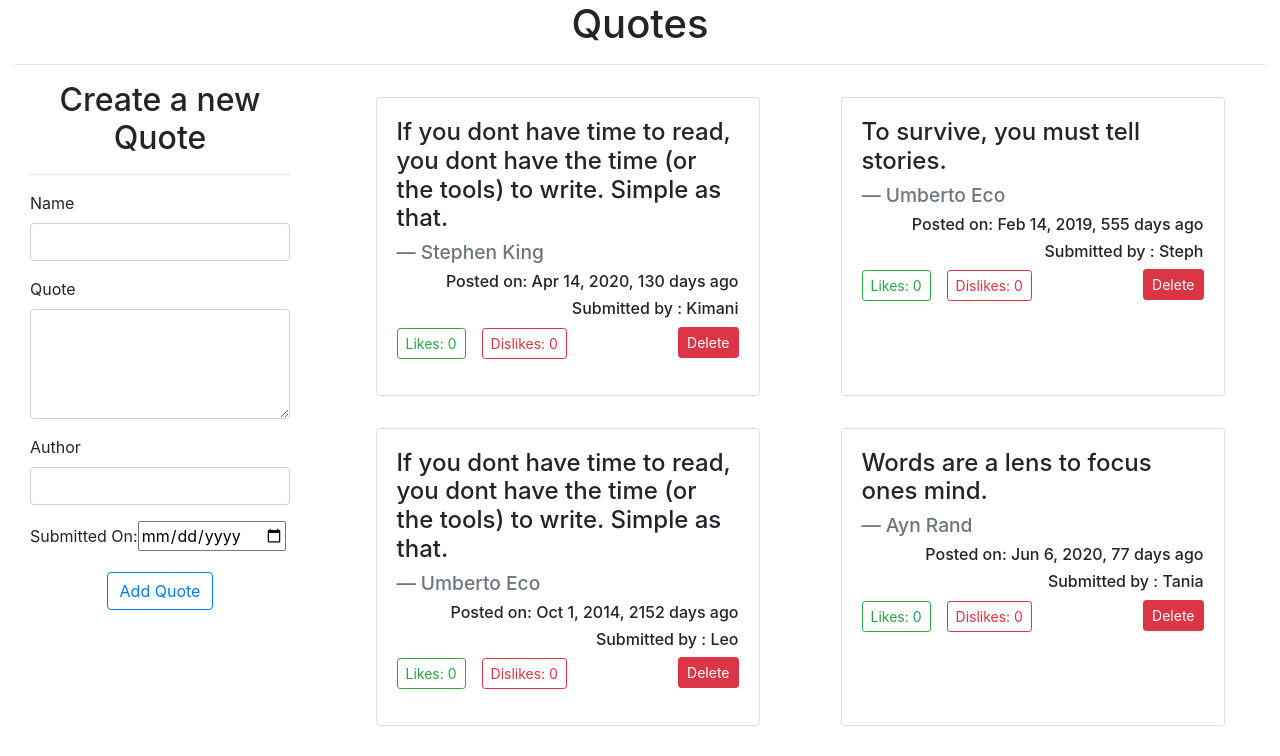
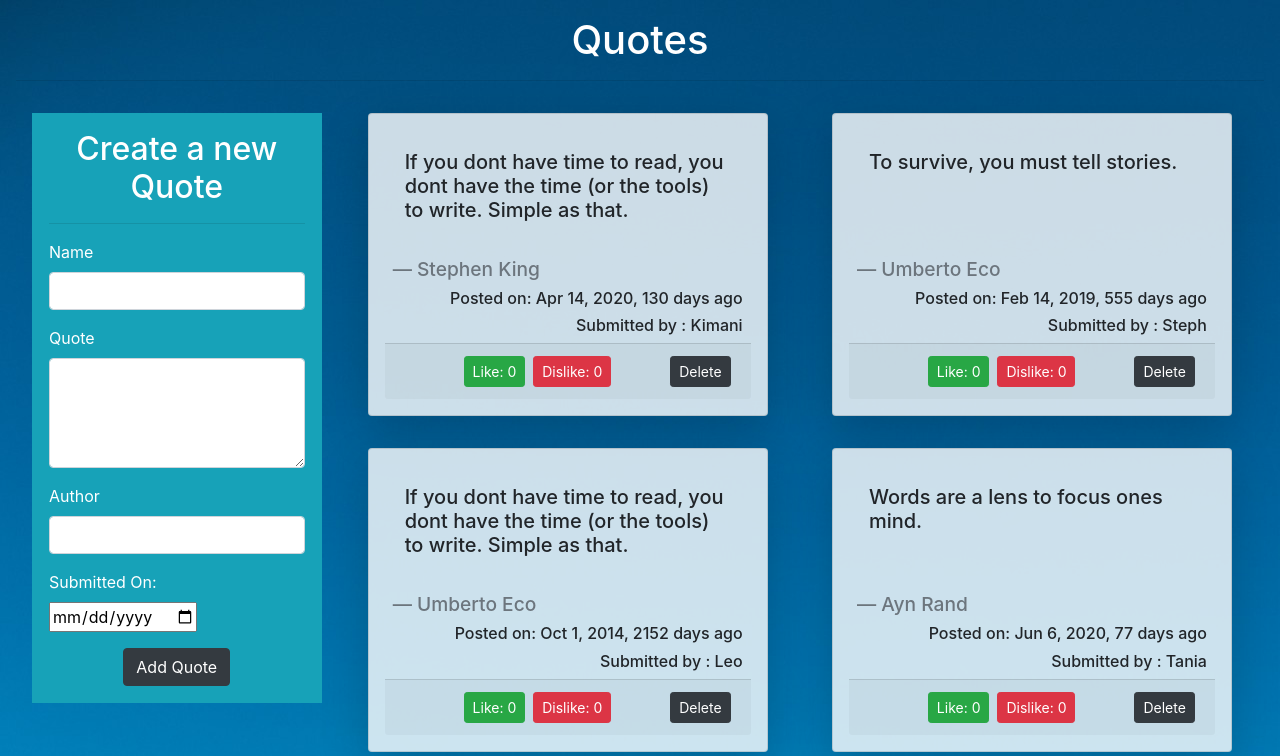
Before and after one commit to p-koskey/quotes, an Angular app: page / in a window 1280 px wide. Shown: the top 756 px of the page. Built offline with nearby package versions, Linux system fonts and the light colour scheme.

Commit message:
added background image

```diff
--- a/src/app/quote-details/quote-details.component.html
+++ b/src/app/quote-details/quote-details.component.html
@@ -1,12 +1,12 @@
 <h4>
-    <footer class="blockquote-footer">{{quote.author}}</footer>
+    <div class="blockquote-footer ml-2">{{quote.author}}</div>
 </h4>
-<div class="text-right">
+<div class="text-right mr-2">
     <h6 >Posted on: {{quote.postDate|date}}, {{quote.postDate|dateCount}} days ago</h6>
     <h6>Submitted by : {{quote.name}}</h6>
 </div>
-<div class="btn-group-sm">
-    <button (click)='upvote()' class="btn btn-outline-success ">Likes: {{numberOfLikes}}</button>
-    <button (click)='downvote()' class="btn btn-outline-danger ml-3">Dislikes: {{numberOfDislikes}}</button>
-    <button (click)='deleteQuote(true)' class="btn btn-danger float-right" >Delete</button>
+<div class="card-footer text-center align-self-end">
+    <button (click)='upvote()' class="btn btn-sm btn-success ">Like: {{numberOfLikes}}</button>
+    <button (click)='downvote()' class="btn btn-sm btn-danger ml-2">Dislike: {{numberOfDislikes}}</button>
+    <button (click)='deleteQuote(true)' class="btn btn-sm btn-dark float-right" >Delete</button>
 </div>
--- a/src/app/quote-form/quote-form.component.html
+++ b/src/app/quote-form/quote-form.component.html
@@ -1,4 +1,4 @@
-<div class="container-fluid ">
+<div class="container-fluid border border-info p-3 text-white bg-info m-3">
     <h2 class="text-center">Create a new Quote</h2>
     <hr>
     <form (ngSubmit)='submitQuote()' #quoteForm = 'ngForm'>
@@ -34,7 +34,7 @@
           </div>
         </div>
         <div style="text-align: center;">
-        <button type="submit" class="btn btn-outline-primary ">Add Quote</button>
+        <button type="submit" class="btn btn-dark ">Add Quote</button>
         </div>
     </form>
   </div>
--- a/src/app/quote/quote.component.html
+++ b/src/app/quote/quote.component.html
@@ -1,21 +1,22 @@
-<div class="container-fluid" >
-    <h1 class="text-center">Quotes</h1>
+
+<div class="container-fluid p-3">
+    <h1 class="text-center text-white">Quotes</h1>
     <hr>
     <div class="row">
-     <div class="col-md-3 borde">
+     <div class="col-md-3 ">
             <app-quote-form (addQuote)="addNewQuote($event)"></app-quote-form>
     </div>
         <div class="col-md-9">
         <div class="d-flex flex-row flex-wrap justify-content-around" >
-        <div *ngFor = 'let quote of quotes; let i = index' class="card m-3" style="width:24rem">
+        <div *ngFor = 'let quote of quotes; let i = index' class="card m-3 shadow-lg p-3 rounded"
+         style="width:25rem; background:rgba(255, 255, 255, 0.8); ">
 
-        <div class="card-body ">
+        <div class="card-body">
         <blockquote class="blockquote">
-            <h4>{{quote.quote}} <br></h4>
-            <app-quote-details [quote]='quote' (toDelete) = 'deleteQuote($event,i)'></app-quote-details>
+            <h5>{{quote.quote}} <br></h5>
         </blockquote>
-
     </div>
+        <app-quote-details [quote]='quote' (toDelete) = 'deleteQuote($event,i)'></app-quote-details>
     </div>
     </div>
 </div>
--- a/src/styles.css
+++ b/src/styles.css
@@ -1 +1,6 @@
-@import "~bootstrap/dist/css/bootstrap.css"
+@import "~bootstrap/dist/css/bootstrap.css";
+
+html, body{
+        background-image: url(/assets/bcg.jpg);
+        background:no-repeat cover;
+}
```
Also changed, not shown: src/assets/bcg.jpg.
